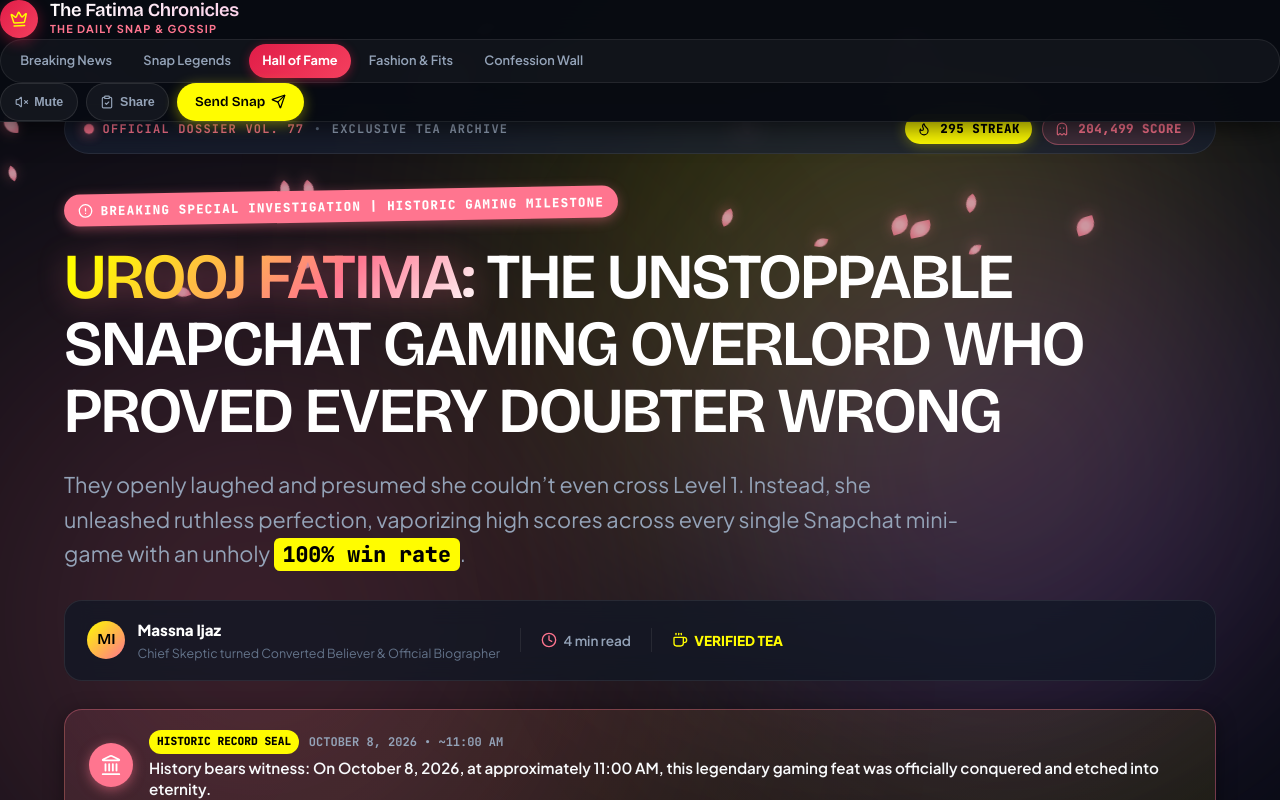
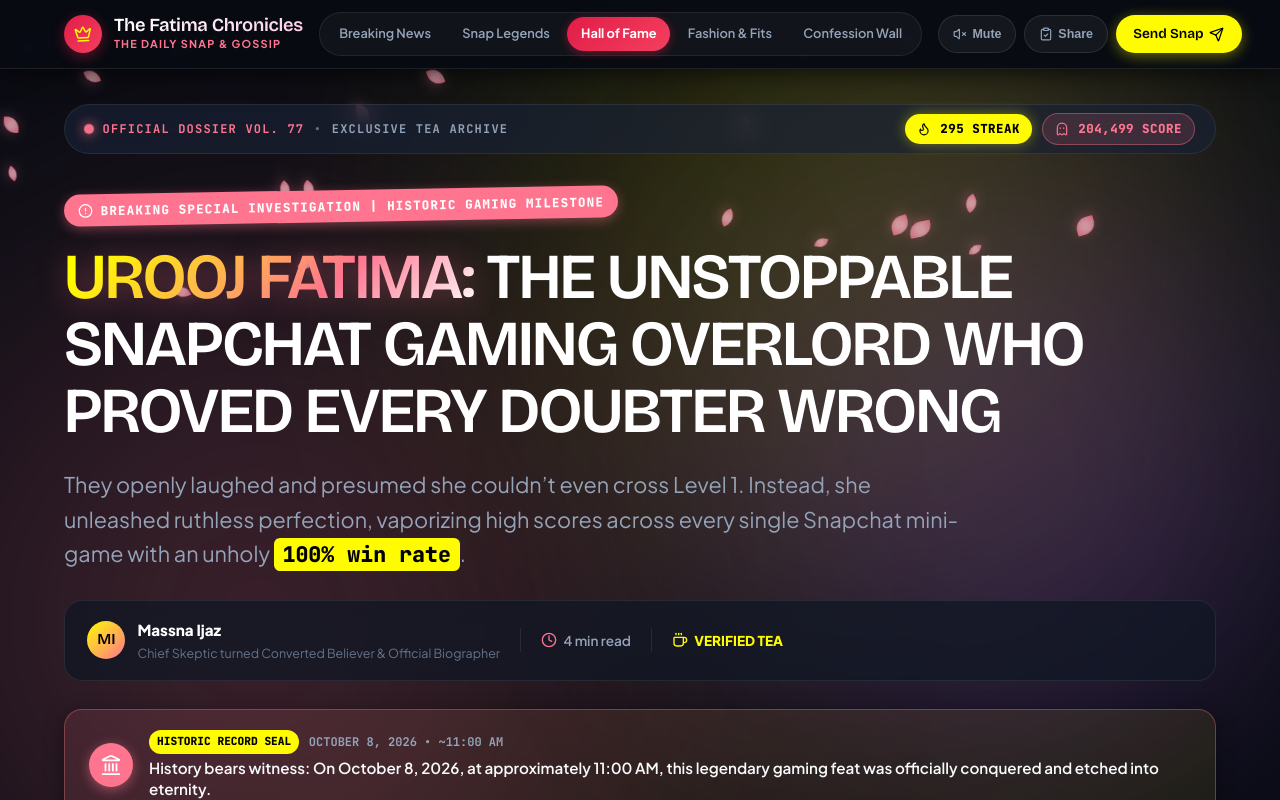
Before and after one commit to massssssssssna/Article-blog-page, a Next.js app: page / in a window 1280 px wide. Shown: the top 800 px of the page. Built offline with nearby package versions, Linux system fonts and the light colour scheme.

Commit message:
revert: restore original header inner container architecture

```diff
--- a/src/app/page.jsx
+++ b/src/app/page.jsx
@@ -164,7 +164,7 @@
 
       {/* Header */}
       <header className="site-header">
-        <div className="header-inner-container">
+        <div className="header-inner">
           <a href="#top" className="header-brand" onClick={() => soundFX.playPop()}>
             <div className="brand-icon-crown">
               <Crown size={18} style={{ color: 'var(--snap-yellow)' }} />
```
